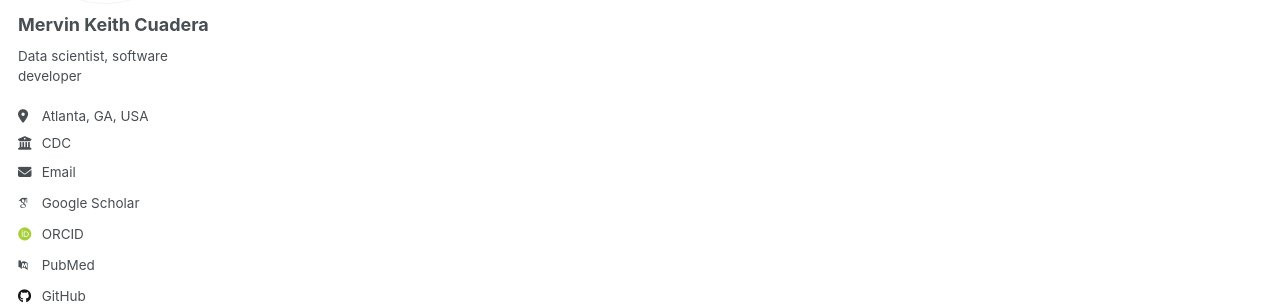
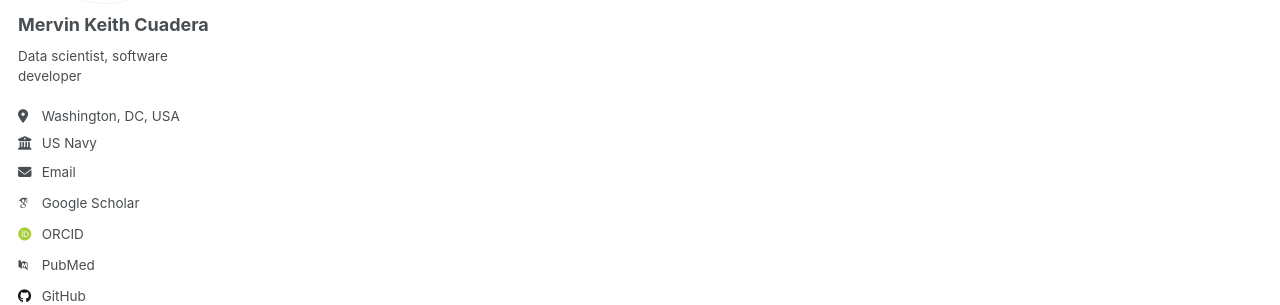
Before and after one commit to mcuadera/mcuadera.github.io, a Jekyll site: the page built from _pages/category-archive.html, in a window 1280 px wide. Shown: the part 270-575 px from the top of the page. Built offline with Jekyll 4.4.1, drawn with Linux system fonts in a browser that asks for light colours; some web fonts are replaced; a script that is not in the unit is left out.

Commit message:
Update _config.yml

```diff
--- a/_config.yml
+++ b/_config.yml
@@ -27,8 +27,8 @@ author:
   name             : "Mervin Keith Cuadera"
   pronouns         : # example: "she/her"
   bio              : "Data scientist, software developer"
-  location         : "Atlanta, GA, USA"
-  employer         : "CDC"
+  location         : "Washington, DC, USA"
+  employer         : "US Navy"
   uri              : # URL
   email            : "mkcuadera@gmail.com"
 
```
